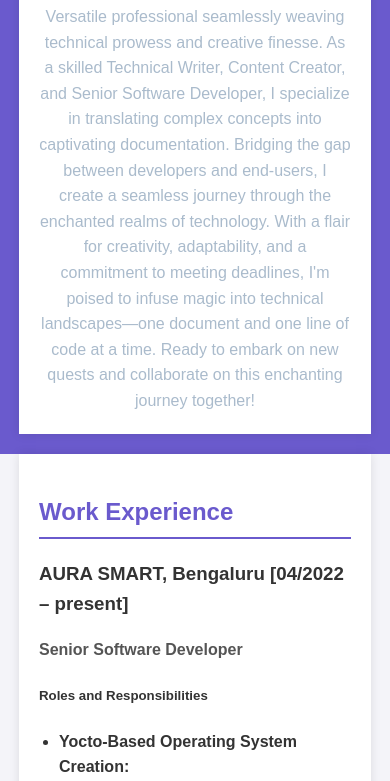
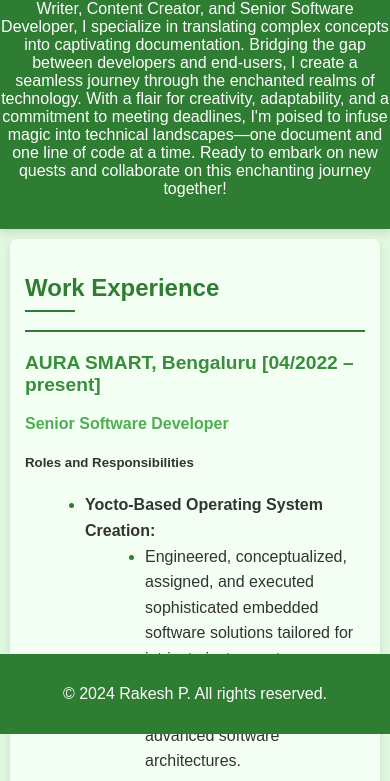
Before and after one commit to rakesh-246/p, a plain HTML site: page index.html in a window 390 px wide. Shown: the part 110-891 px from the top of the page. Drawn offline with Linux system fonts and the light colour scheme.

Commit message:
Update resume.css

```diff
--- a/resume.css
+++ b/resume.css
@@ -1,62 +1,60 @@
-/* resume.css */
-
 body {
-    font-family: 'Arial', sans-serif;
-    line-height: 1.6;
+    font-family: Arial, sans-serif;
+    background-color: #e0f7e0; /* Light green background */
     margin: 0;
     padding: 0;
     color: #333;
-    background: #f4f4f9;
 }
 
 header {
-    background: #6a5acd;
-    color: #abc;
+    background-color: #2e7d32; /* Darker green for header */
+    color: #fff;
     padding: 20px 0;
     text-align: center;
+    box-shadow: 0 4px 8px rgba(0, 0, 0, 0.1);
 }
 
-header h1 {
+h1 {
     margin: 0;
     font-size: 2.5em;
 }
 
-header p {
-    margin: 10px 0 0;
-}
-
-.container {
-    width: 80%;
-    margin: 0 auto;
-    background: #fff;
+main {
     padding: 20px;
-    box-shadow: 0 0 10px rgba(0, 0, 0, 0.1);
 }
 
 .resume-section {
-    margin-bottom: 30px;
+    margin-bottom: 20px;
+    padding: 20px;
+    background-color: #f4fff4; /* Very light green for sections */
+    border-radius: 8px;
+    box-shadow: 0 4px 8px rgba(0, 0, 0, 0.1);
+    transition: transform 0.2s;
+}
+
+.resume-section:hover {
+    transform: scale(1.02);
 }
 
 h2 {
-    border-bottom: 2px solid #6a5acd;
-    padding-bottom: 5px;
-    margin-bottom: 10px;
-    color: #6a5acd;
+    border-bottom: 2px solid #2e7d32;
+    padding-bottom: 10px;
+    color: #2e7d32;
 }
 
 h3 {
-    margin-top: 20px;
-    color: #333;
+    margin-top: 0;
+    color: #388e3c;
 }
 
 h4 {
-    margin-top: 10px;
-    color: #555;
+    margin-top: 0;
+    color: #4caf50;
 }
 
 ul {
     list-style-type: disc;
-    padding-left: 20px;
+    margin-left: 20px;
 }
 
 ul li {
@@ -64,7 +62,7 @@ ul li {
 }
 
 a {
-    color: #1a73e8;
+    color: #2e7d32;
     text-decoration: none;
 }
 
@@ -73,8 +71,82 @@ a:hover {
 }
 
 footer {
-    background: #6a5acd;
+    text-align: center;
+    padding: 10px 0;
+    background-color: #2e7d32;
     color: #fff;
-    padding: 10px 0;
-    text-align: center;
+    position: fixed;
+    bottom: 0;
+    width: 100%;
 }
+
+/* Additional styles for more effects and enhanced appearance */
+
+header h1 {
+    font-family: 'Georgia', serif;
+    letter-spacing: 2px;
+}
+
+.resume-section p,
+.resume-section ul {
+    line-height: 1.6;
+}
+
+.resume-section:hover {
+    background-color: #e8ffe8; /* Slightly brighter green on hover */
+}
+
+h2::after {
+    content: "";
+    display: block;
+    width: 50px;
+    border-bottom: 2px solid #2e7d32;
+    margin: 8px 0;
+}
+
+ul li::marker {
+    color: #2e7d32; /* Dark green bullet points */
+}
+
+a {
+    font-weight: bold;
+    transition: color 0.3s;
+}
+
+a:hover {
+    color: #1b5e20; /* Darker green on hover */
+}
+
+/* Responsive adjustments */
+
+@media (max-width: 768px) {
+    main {
+        padding: 10px;
+    }
+
+    .resume-section {
+        padding: 15px;
+    }
+
+    header, footer {
+        padding: 15px 0;
+    }
+}
+
+@media (max-width: 480px) {
+    h1 {
+        font-size: 2em;
+    }
+
+    h2 {
+        font-size: 1.5em;
+    }
+
+    h3 {
+        font-size: 1.2em;
+    }
+
+    h4 {
+        font-size: 1em;
+    }
+}
```
